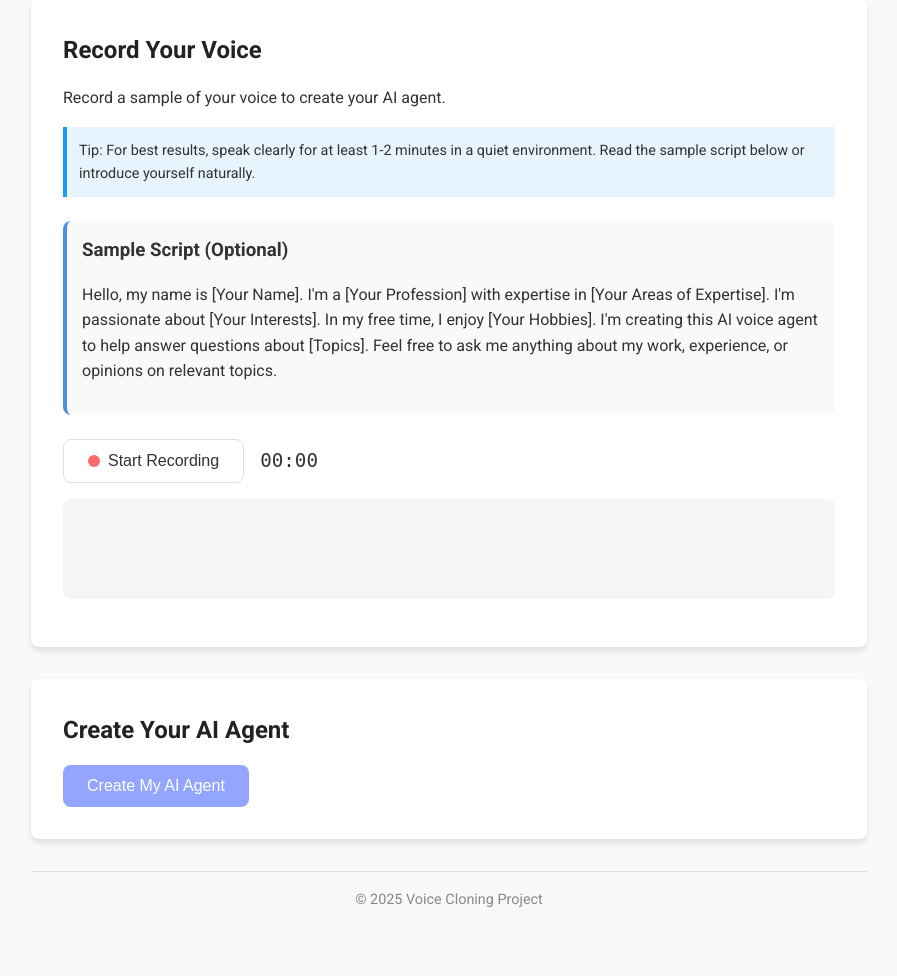
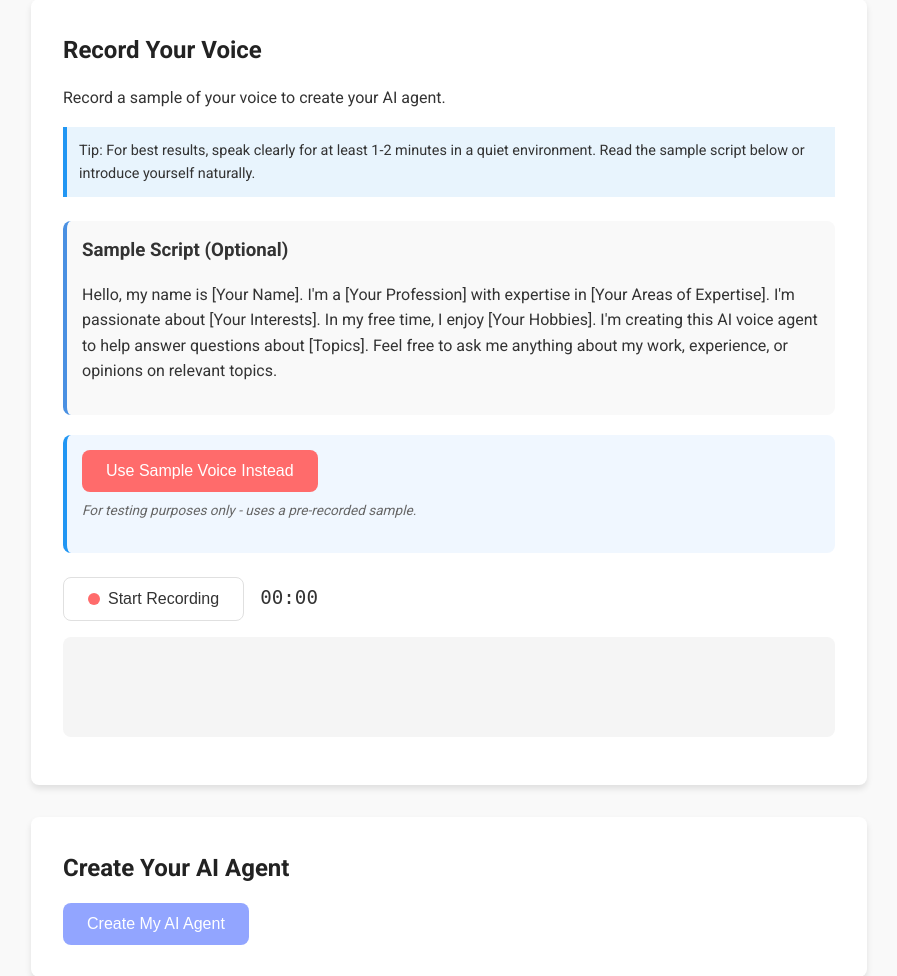
Before and after one commit to technolifts/presence, a Flask app: page / in a window 1280 px wide. Shown: the part 810-1786 px from the top of the page, without its empty margins (191-1088 px from the left). Before the commit the page ends 1717 px from the top, so only its background shows below. Run offline with Flask 2, Linux system fonts and the light colour scheme.

Commit message:
feat: Add sample voice button for easy testing without recording

```diff
--- a/backend/app.py
+++ b/backend/app.py
@@ -10,7 +10,7 @@ import os
 import requests
 import json
 import datetime
-from flask import Flask, render_template, request, jsonify, redirect, url_for, session
+from flask import Flask, render_template, request, jsonify, redirect, url_for, session, send_file
 from dotenv import load_dotenv
 
 # Load environment variables
@@ -52,6 +52,11 @@ def api_request(endpoint, method="GET", data=None, files=None):
 def index():
     """Render the profile creation page"""
     return render_template("index.html")
+
+@app.route("/backend/sample_voice.mp3")
+def sample_voice():
+    """Serve the sample voice file"""
+    return send_file(os.path.join(app.root_path, "sample_voice.mp3"))
 
 @app.route("/visitor")
 def visitor():
--- a/static/css/style.css
+++ b/static/css/style.css
@@ -482,3 +482,19 @@ nav a.active {
 .no-agents a:hover {
     text-decoration: underline;
 }
+
+/* Quick test section */
+.quick-test {
+    margin: 20px 0;
+    padding: 15px;
+    background-color: #f0f7ff;
+    border-radius: 8px;
+    border-left: 4px solid #2196f3;
+}
+
+.quick-test .note {
+    font-size: 0.85rem;
+    color: #666;
+    margin-top: 8px;
+    font-style: italic;
+}
--- a/static/js/app.js
+++ b/static/js/app.js
@@ -34,6 +34,41 @@ document.addEventListener('DOMContentLoaded', () => {
     // Initialize recorder
     const recorder = new AudioRecorder(visualizerCanvas);
     let audioBlob = null;
+
+    // Sample voice button
+    const useSampleVoiceButton = document.getElementById('useSampleVoice');
+    if (useSampleVoiceButton) {
+        useSampleVoiceButton.addEventListener('click', async () => {
+            try {
+                useSampleVoiceButton.disabled = true;
+                useSampleVoiceButton.textContent = 'Loading sample...';
+
+                // Fetch the sample voice file
+                const response = await fetch('/backend/sample_voice.mp3');
+                audioBlob = await response.blob();
+
+                // Display the sample audio
+                const audioURL = URL.createObjectURL(audioBlob);
+                recordedAudio.src = audioURL;
+                audioPlayer.style.display = 'block';
+
+                // Enable the create voice button
+                createVoiceButton.disabled = false;
+
+                // Update UI
+                useSampleVoiceButton.textContent = 'Sample voice loaded!';
+                recordButton.disabled = true;
+
+                // Show success message
+                alert('Sample voice loaded successfully! You can now create an AI agent without recording.');
+            } catch (error) {
+                console.error('Error loading sample voice:', error);
+                alert('Error loading sample voice. Please try recording instead.');
+                useSampleVoiceButton.textContent = 'Use Sample Voice Instead';
+                useSampleVoiceButton.disabled = false;
+            }
+        });
+    }
 
     // Recording functionality
     if (recordButton) {
--- a/templates/index.html
+++ b/templates/index.html
@@ -49,6 +49,11 @@
                 <div class="sample-script">
                     <h3>Sample Script (Optional)</h3>
                     <p>Hello, my name is [Your Name]. I'm a [Your Profession] with expertise in [Your Areas of Expertise]. I'm passionate about [Your Interests]. In my free time, I enjoy [Your Hobbies]. I'm creating this AI voice agent to help answer questions about [Topics]. Feel free to ask me anything about my work, experience, or opinions on relevant topics.</p>
+                </div>
+
+                <div class="quick-test">
+                    <button id="useSampleVoice" class="btn secondary-btn">Use Sample Voice Instead</button>
+                    <p class="note">For testing purposes only - uses a pre-recorded sample.</p>
                 </div>
 
                 <div class="recorder-container">
```
